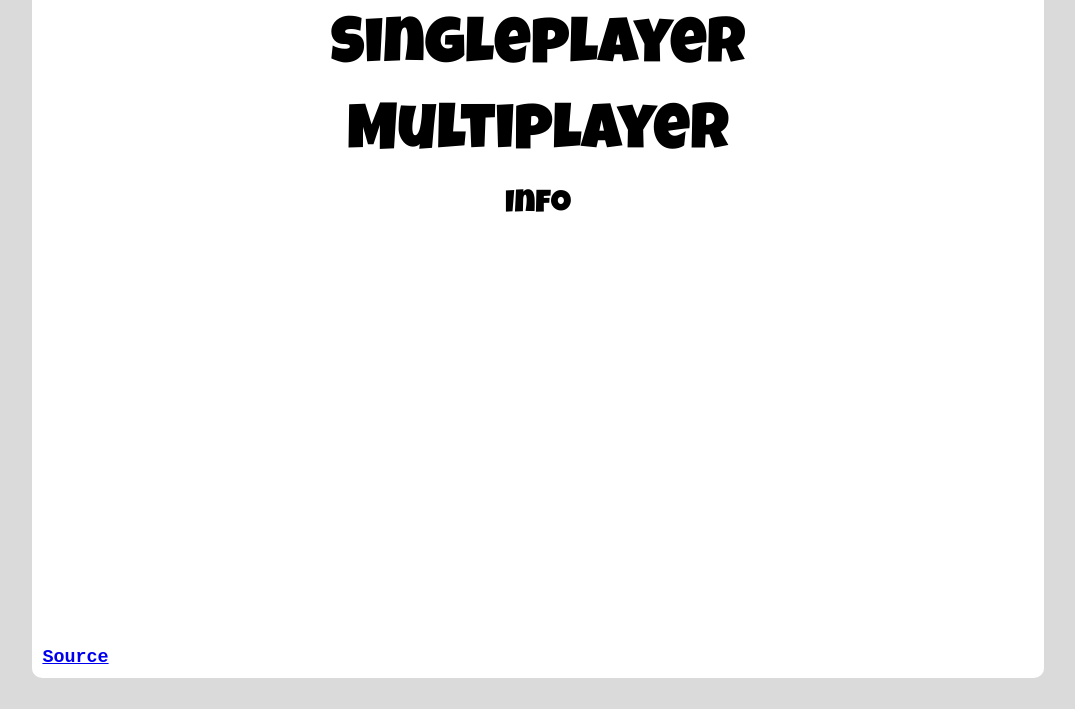
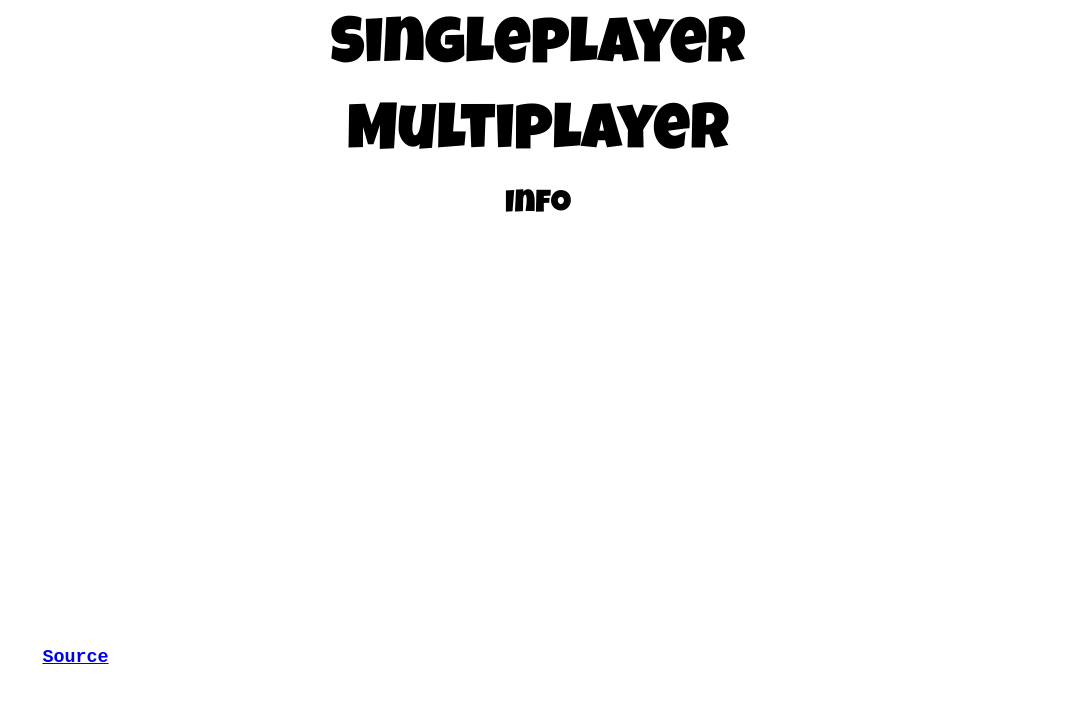
Before and after one commit to mromanella/snake-game, a website built with webpack: page dist/index.html in a window 1280 px wide. Shown: the part 91-800 px from the top of the page, without its empty margins (102-1177 px from the left). Built offline with nearby package versions, Linux system fonts and the light colour scheme.

Commit message:
Remove grey background

```diff
--- a/src/index.css
+++ b/src/index.css
@@ -1,9 +1,5 @@
 * {
     font-family: 'Luckiest Guy', sans-serif;
-}
-
-body {
-    background-color: #dadada;
 }
 
 .top-container {
```
